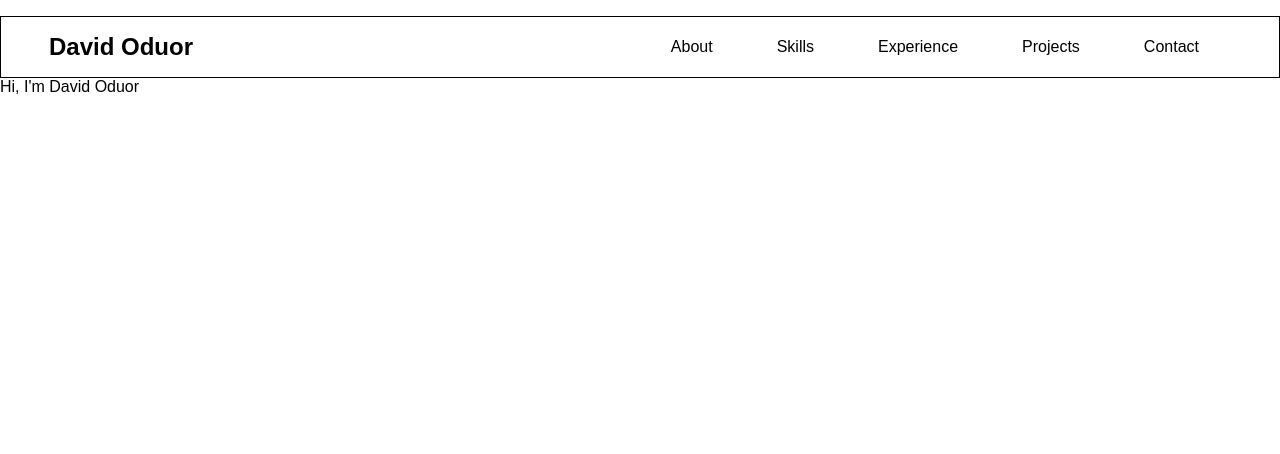
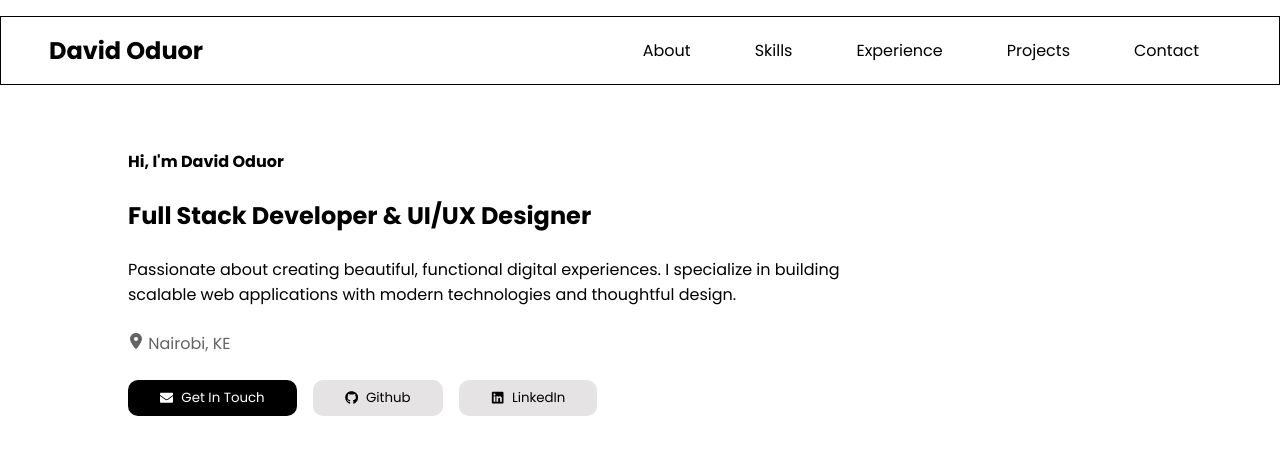
Before and after one commit to davy-odua/Resume., a React (Vite) app: page / in a window 1280 px wide. Shown: the top 454 px of the page. Built offline with nearby package versions, Linux system fonts and the light colour scheme.

Commit message:
added a Home  component

```diff
--- a/index.html
+++ b/index.html
@@ -5,6 +5,9 @@
     <link rel="icon" type="image/svg+xml" href="/favicon.svg" />
     <meta name="viewport" content="width=device-width, initial-scale=1.0" />
     <title>resume</title>
+    <link rel="preconnect" href="https://fonts.googleapis.com">
+<link rel="preconnect" href="https://fonts.gstatic.com" crossorigin>
+<link href="https://fonts.googleapis.com/css2?family=Poppins:ital,wght@0,100;0,200;0,300;0,400;0,500;0,600;0,700;0,800;0,900;1,100;1,200;1,300;1,400;1,500;1,600;1,700;1,800;1,900&display=swap" rel="stylesheet">
   </head>
   <body>
     <div id="root"></div>
--- a/package.json
+++ b/package.json
@@ -11,7 +11,8 @@
   },
   "dependencies": {
     "react": "^19.3.1",
-    "react-dom": "^19.3.1"
+    "react-dom": "^19.3.1",
+    "react-icons": "^5.7.0"
   },
   "devDependencies": {
     "@types/react": "^19.3.0",
--- a/src/components/Home.jsx
+++ b/src/components/Home.jsx
@@ -1,9 +1,26 @@
-import React from 'react'
+import { FaLocationDot } from "react-icons/fa6";
+import { FaGithub } from "react-icons/fa";
+import { FaLinkedin } from "react-icons/fa";
+import { FaEnvelope } from "react-icons/fa";
 
 const Home = () => {
   return (
     <>
-    <p>Hi, I'm David Oduor</p>
+    <div className="home gap">
+      <div className="home-intro">
+        <h4 className="home-gap">Hi, I'm David Oduor</h4>
+        <h2 className="home-gap">Full Stack Developer & UI/UX Designer</h2>
+        <p className="home-gap">Passionate about creating beautiful, functional digital experiences. I specialize in building <br />
+          scalable web applications with modern technologies and thoughtful design.
+        </p>
+        <a> <FaLocationDot /> <span>Nairobi, KE</span></a>
+      </div>
+      <div className="home-btns">
+        <button id="black-btn"> <FaEnvelope /> Get In Touch</button>
+        <button> <FaGithub /> Github</button>
+        <button> <FaLinkedin /> LinkedIn</button>
+      </div>
+    </div>
     </>
   )
 }
--- a/src/components/components.css
+++ b/src/components/components.css
@@ -16,3 +16,35 @@
     list-style: none;
     margin: 0 2rem;
 }
+
+/* Home*/
+.home{
+    margin-top: 4rem;
+}
+.home-gap{
+    margin-bottom: 1.5rem;
+}
+.home a{
+    color: #646363;
+}
+.home-btns{
+    margin: 1.5rem 0;
+}
+.home-btns button{
+    margin-right: 1rem;
+    padding: 0.5rem 2rem;
+    display: inline-flex;
+    align-items: center;
+    gap: 8px;
+    border-radius: 10px;
+    border: none;
+    background: #e5e3e3;
+    transition: 0.5s;
+}
+.home-btns button:hover{
+    transform: translateY(-12%);
+}
+#black-btn{
+    background: #000;
+    color: #fff;
+}
--- a/src/index.css
+++ b/src/index.css
@@ -4,3 +4,6 @@
   padding: 0;
   box-sizing: border-box;
 }
+.gap{
+  margin: 2rem 10%;
+}
```
Also changed, not shown: 1 other file (tests, documents, lock files or other folders).
